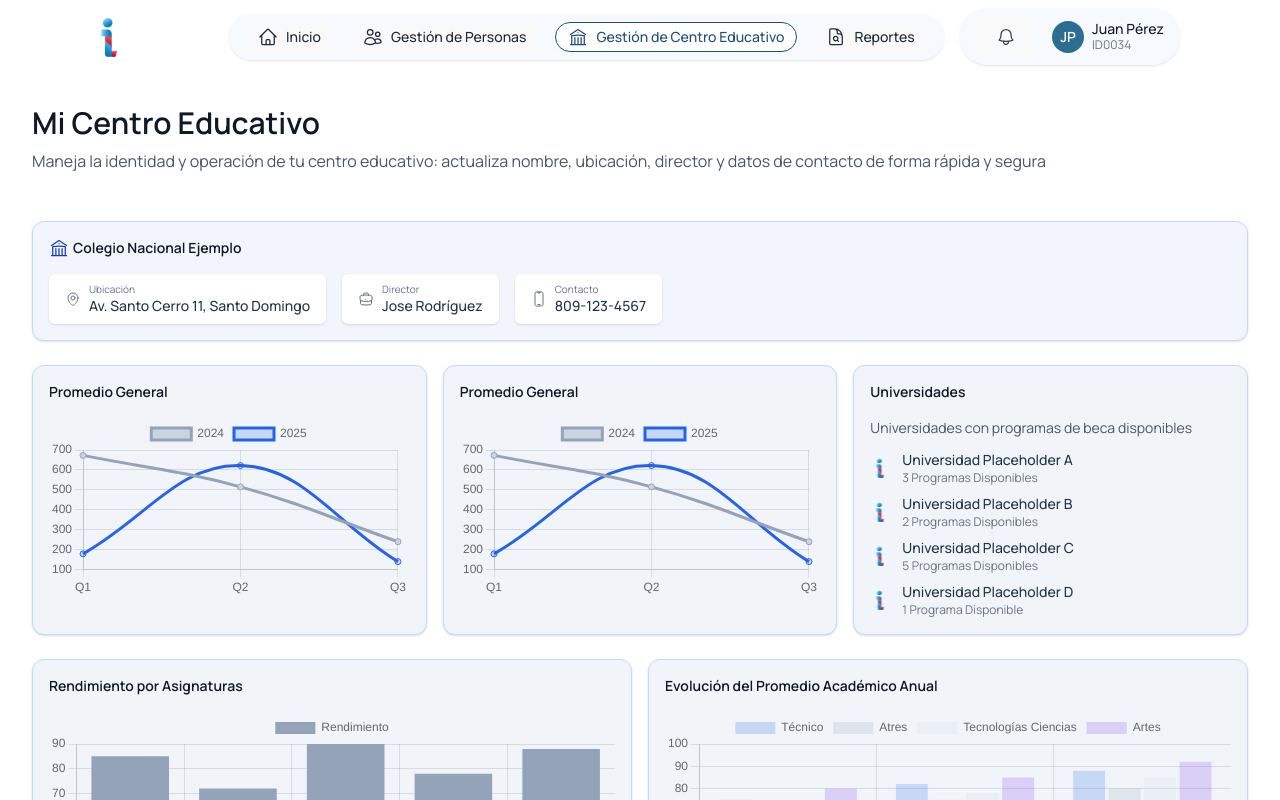
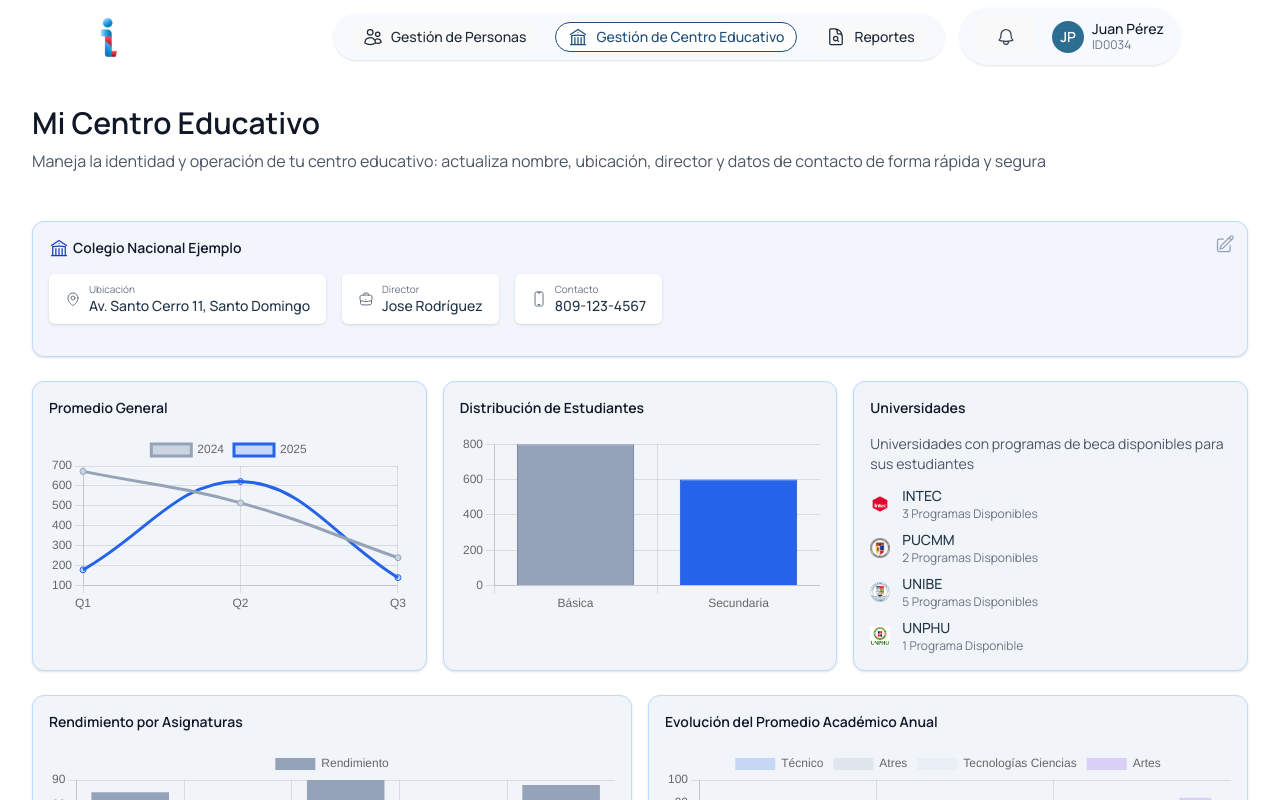
Before and after one commit to Integra-RD/integra-frontend, a React (Vite) app: page /director/institution in a window 1280 px wide. Shown: the top 800 px of the page. Built offline with nearby package versions, Linux system fonts and the light colour scheme.

Commit message:
Ajustes realizados a la configuracion del centro, homologacion del home del director y creacion de filtro de estudiante o profesor para la gestion de personas 2.0

```diff
--- a/src/components/DataTable.tsx
+++ b/src/components/DataTable.tsx
@@ -4,7 +4,7 @@ import { FunnelIcon, ArrowDownTrayIcon, PlusIcon, XMarkIcon } from '@heroicons/r
 
 export interface TableHeader {
   label: string
-  key: string
+  key: string | ((row: any) => React.ReactNode);
 }
 
 export interface DataTableProps {
@@ -12,7 +12,8 @@ export interface DataTableProps {
   data: any[]
   dropdownLabel?: string
   dropdownOptions?: string[]
-  extraFilters?: boolean
+  extraFilters?: boolean | 'with-person-type'
+  onPersonTypeChange?: (type: string) => void
 }
 
 const DataTable: React.FC<DataTableProps> = ({
@@ -20,13 +21,15 @@ const DataTable: React.FC<DataTableProps> = ({
   data,
   dropdownLabel,
   dropdownOptions = [],
-  extraFilters = false
+  extraFilters = false,
+  onPersonTypeChange
 }) => {
   const [currentPage, setCurrentPage] = useState(1)
   const [rowsPerPage, setRowsPerPage] = useState(10)
   const [pageInput, setPageInput] = useState('1')
   const [selected, setSelected] = useState(dropdownOptions[0] || '')
   const [additionalFilters, setAdditionalFilters] = useState<string[]>([])
+  const [personType, setPersonType] = useState('all');
 
   const totalPages = Math.ceil(data.length / rowsPerPage)
   const currentData = data.slice((currentPage - 1) * rowsPerPage, currentPage * rowsPerPage)
@@ -62,164 +65,94 @@ const DataTable: React.FC<DataTableProps> = ({
     updatedFilters.splice(index, 1)
     setAdditionalFilters(updatedFilters)
   }
+  const handlePersonTypeChange = (e: React.ChangeEvent<HTMLSelectElement>) => {
+    const value = e.target.value;
+    setPersonType(value);
+    if (onPersonTypeChange) {
+      onPersonTypeChange(value); // Notifica al componente padre
+    }
+  };
 
   return (
     <div className="px-8">
+      {/* Contenedor de filtros reorganizado */}
+      <div className="mb-6 space-y-4">
+        {/* Filtro de tipo de persona */}
+        {extraFilters === 'with-person-type' && (
+            <div className="flex items-center gap-4">
+              <select
+                value={personType}
+                onChange={handlePersonTypeChange}
+                className="border border-gray-300 rounded-md px-4 py-2 text-sm"
+              >
+                <option value="all">Estudiantes</option>
+                <option value="teacher">Profesores</option>
+              </select>
+            </div>
+          )}
+
+        {/* Filtro de cursos (existente) */}
         {dropdownLabel && (
-        <div className="flex flex-wrap items-center mb-6 gap-4">
-          {extraFilters ? (
-            <>
-              <div className="flex items-center gap-2">
+          <div className="flex flex-wrap items-center gap-4">
             <select
               value={selected}
-                  onChange={e => setSelected(e.target.value)}
-                  className="border border-gray-300 rounded-md px-4 py-2 text-sm focus:outline-none cursor-pointer hover:border-[#29638A] transition-colors"
+              onChange={(e) => setSelected(e.target.value)}
+              className="border border-gray-300 rounded-md px-4 py-2 text-sm"
             >
-                  {dropdownOptions.map(option => (
+              {dropdownOptions.map((option) => (
                 <option key={option}>{option}</option>
               ))}
             </select>
-              </div>
 
-              {additionalFilters.map((value, index) => (
-                <div key={index} className="relative flex items-center">
+            {extraFilters && (
               <button
-                    onClick={() => removeFilter(index)}
-                    className="absolute left-2 z-10 p-1 rounded-full text-gray-400 hover:bg-red-100 hover:text-red-500 focus:outline-none cursor-pointer transition-colors"
-                    aria-label="Remove filter"
+                onClick={addFilter}
+                className="flex items-center gap-2 border border-gray-300 rounded-md px-4 py-2 text-sm"
               >
-                    <XMarkIcon className="w-4 h-4" />
+                <PlusIcon className="w-4 h-4" />
+                Agregar otro curso
               </button>
-                  <select
-                    value={value}
-                    onChange={e => updateFilter(index, e.target.value)}
-                    className="border border-gray-300 rounded-md pl-10 pr-4 py-2 text-sm focus:outline-none cursor-pointer hover:border-[#29638A] transition-colors"
-                  >
-                    {dropdownOptions.map(option => (
-                      <option key={option}>{option}</option>
-                    ))}
-                  </select>
-                </div>
-              ))}
-
-              <div
-                className="inline-flex items-center border border-gray-300 rounded-md px-4 py-2 cursor-pointer text-sm hover:bg-gray-50 hover:border-[#29638A] transition-colors"
-                onClick={addFilter}
-              >
-                <PlusIcon className="w-4 h-4 mr-2" />
-                Agregar otro {dropdownLabel.toLowerCase()}
-              </div>
-            </>
-          ) : (
-            <div className="flex items-center gap-2">
-              <select
-                value={selected}
-                onChange={e => setSelected(e.target.value)}
-                className="border border-gray-300 rounded-full px-4 py-2 text-sm focus:outline-none"
-              >
-                {dropdownOptions.map(option => (
-                  <option key={option}>{option}</option>
-                ))}
-              </select>
+            )}
           </div>
         )}
       </div>
-      )}
 
+      {/* Tabla - Asegúrate que este contenedor se muestre */}
+      {data.length > 0 ? (
         <div className="rounded-2xl shadow bg-[#f5faff]/60 w-full overflow-hidden">
           <div className="overflow-x-auto">
             <table className="w-full text-sm">
               <thead className="bg-[#e9eef5] text-left text-black">
                 <tr>
-                {headers.map(header => (
+                  {headers.map((header) => (
                     <th key={header.key} className="px-6 py-3 font-medium">
                       {header.label}
                     </th>
                   ))}
-                <th className="px-6 py-3 font-medium">
-                  <div className="flex justify-end items-center space-x-2">
-                    <FunnelIcon className="w-4 h-4 cursor-pointer hover:text-[#29638A] transition-colors" />
-                    <ArrowDownTrayIcon className="w-4 h-4 cursor-pointer hover:text-[#29638A] transition-colors" />
-                  </div>
-                </th>
                 </tr>
               </thead>
               <tbody>
                 {currentData.map((row, idx) => (
                   <tr key={idx} className={idx % 2 === 0 ? 'bg-white' : 'bg-[#f0f4f9]'}>
-                  {headers.map(header => (
+                    {headers.map((header) => (
                       <td key={header.key} className="px-6 py-3">
                         {row[header.key]}
                       </td>
                     ))}
-                  <td className="px-6 py-3" />
                   </tr>
                 ))}
               </tbody>
             </table>
           </div>
-
-        <div className="w-full px-6 py-0 text-sm">
-          <div className="flex flex-col md:flex-row md:justify-end md:items-center gap-4">
-            <div className="flex items-center space-x-2">
-              <span>Filas por páginas:</span>
-              <select
-                className="bg-transparent focus:outline-none cursor-pointer hover:text-[#29638A] transition-colors"
-                value={rowsPerPage}
-                onChange={e => {
-                  setRowsPerPage(Number(e.target.value))
-                  setCurrentPage(1)
-                  setPageInput('1')
-                }}
-              >
-                {[5, 10, 15].map(n => (
-                  <option key={n} value={n}>
-                    {n}
-                  </option>
-                ))}
-              </select>
+          {/* Paginación... (mantén tu código existente) */}
         </div>
-
-            <div className="flex items-center space-x-3">
-              <button
-                className="px-2 text-lg font-medium text-gray-600 disabled:text-gray-300 focus:outline-none hover:text-[#29638A] cursor-pointer disabled:cursor-not-allowed transition-colors"
-                onClick={() => handlePageChange(currentPage - 1)}
-                disabled={currentPage === 1}
-              >
-                &lt;
-              </button>
-
-              <span className="flex items-center space-x-1">
-                <span>Page</span>
-                <input
-                  type="text"
-                  className="w-12 text-center border rounded focus:outline-none focus:border-[#29638A] transition-colors"
-                  value={pageInput}
-                  onChange={e => setPageInput(e.target.value)}
-                  onBlur={handleInputBlur}
-                  onKeyDown={e => {
-                    if (e.key === 'Enter') {
-                      e.preventDefault()
-                      handleInputBlur()
-                    }
-                  }}
-                />
-                <span>of {totalPages}</span>
-              </span>
-
-              <button
-                className="px-2 text-lg font-medium text-gray-600 disabled:text-gray-300 focus:outline-none hover:text-[#29638A] cursor-pointer disabled:cursor-not-allowed transition-colors"
-                onClick={() => handlePageChange(currentPage + 1)}
-                disabled={currentPage === totalPages}
-              >
-                &gt;
-              </button>
+      ) : (
+        <div className="text-center py-8 text-gray-500">
+          No hay datos disponibles
         </div>
+      )}
     </div>
-        </div>
-      </div>
-    </div>
-  )
+  );
 }
 
 export default DataTable
--- a/src/components/ViewCard.tsx
+++ b/src/components/ViewCard.tsx
@@ -3,7 +3,8 @@ import {
   ArrowTopRightOnSquareIcon,
   Cog8ToothIcon,
   ArrowDownTrayIcon,
-  TrashIcon
+  TrashIcon,
+  PencilSquareIcon
 } from '@heroicons/react/24/outline'
 import { cn } from '../utils/cn'
 
@@ -26,6 +27,8 @@ interface ViewCardProps {
   onDownloadClick?: () => void
   showDelete?: boolean
   onDeleteClick?: () => void
+  showEditLink?: boolean
+  onEditClick?: () => void
 }
 
 const ViewCard: React.FC<ViewCardProps> = ({
@@ -46,7 +49,9 @@ const ViewCard: React.FC<ViewCardProps> = ({
   showDownloadLink = false,
   onDownloadClick,
   showDelete = false,
-  onDeleteClick
+  onDeleteClick,
+  showEditLink = false,
+  onEditClick
 }) => {
   const isCompact = variant === 'compact'
 
@@ -103,7 +108,7 @@ const ViewCard: React.FC<ViewCardProps> = ({
 
       {children}
 
-      {(showExternalLink || showInternalLink || showDownloadLink) && (
+      {(showExternalLink || showInternalLink || showDownloadLink || showEditLink) && (
         <div className="absolute top-3 right-3 flex items-center gap-2">
           {showDownloadLink && (
             <ArrowDownTrayIcon
@@ -136,6 +141,14 @@ const ViewCard: React.FC<ViewCardProps> = ({
               className="w-5 h-5 cursor-pointer text-slate-400 hover:text-red-500 transition"
             />
           )}
+
+          {showEditLink && (
+            <PencilSquareIcon
+              onClick={onEditClick}
+              title="Editar"
+              className="w-5 h-5 cursor-pointer text-slate-400 hover:text-red-500 transition"
+            />
+          )}
         </div>
       )}
     </div>
--- a/src/pages/director/Home.tsx
+++ /dev/null
@@ -1,90 +0,0 @@
-import { useLocation, useNavigate } from 'react-router-dom'
-import React, { useState } from 'react'
-
-import {
-  AcademicCapIcon,
-  BuildingLibraryIcon,
-  CircleStackIcon,
-  DocumentMagnifyingGlassIcon,
-  HomeIcon,
-  UsersIcon
-} from '@heroicons/react/24/outline'
-import LayoutWrapper from '../../components/LayoutWrapper'
-import DataTable from '../../components/DataTable'
-
-const mockSchools = Array.from({ length: 12 }, (_, i) => ({
-  id: 53849 + i,
-  studentID: '123456789',
-  studentName: 'Juan Pérez',
-  studentAvg: '87.2',
-  updatedAt: '12/02/23'
-}))
-
-const DirectorHome: React.FC = () => {
-  const user = { name: 'Juan Pérez', id: '0034' }
-  const location = useLocation()
-  const navigate = useNavigate()
-  const [currentPage, setCurrentPage] = useState(1)
-
-  const perPage = 3
-
-  const navItems = [
-    {
-      label: 'Inicio',
-      icon: <HomeIcon className="w-5 h-5" />,
-      active: location.pathname === '/director/home',
-      onClick: () => navigate('/director/home')
-    },
-    {
-      label: 'Gestión de Personas',
-      icon: <UsersIcon className="w-5 h-5" />,
-      active: location.pathname === '/director/scholarships',
-      onClick: () => navigate('/director/scholarships')
-    },
-    {
-      label: 'Gestión de Centro Educativo',
-      icon: <BuildingLibraryIcon className="w-5 h-5" />,
-      active: location.pathname === '/director/institution',
-      onClick: () => navigate('/director/institution')
-    },
-    {
-      label: 'Reportes',
-      icon: <DocumentMagnifyingGlassIcon className="w-5 h-5" />,
-      active: location.pathname === '/director/reports',
-      onClick: () => navigate('/director/report')
-    }
-  ]
-
-  return (
-    <LayoutWrapper navItems={navItems} user={user} title="Bienvenido al Portal del Director">
-      <DataTable
-        headers={[
-          { label: 'ID', key: 'id' },
-          { label: 'Matrícula', key: 'studentID' },
-          { label: 'Estudiante', key: 'studentName' },
-          { label: 'Promedio de Calificación', key: 'studentAvg' },
-          { label: 'Ultima Actualización', key: 'updatedAt' }
-        ]}
-        data={mockSchools}
-        dropdownLabel="Curso"
-        dropdownOptions={[
-          'Primero de básica',
-          'Segundo de básica',
-          'Tercero de básica',
-          'Cuarto de básica',
-          'Quinto de básica',
-          'Sexto de básica',
-          'Primero de secundaria',
-          'Segundo de secundaria',
-          'Tercero de secundaria',
-          'Cuarto de secundaria',
-          'Quinto de secundaria',
-          'Sexto de secundaria'
-        ]}
-        extraFilters={true}
-      />
-    </LayoutWrapper>
-  )
-}
-
-export default DirectorHome
--- a/src/pages/director/InstitutionData.tsx
+++ b/src/pages/director/InstitutionData.tsx
@@ -8,24 +8,23 @@ import {
   UsersIcon,
   MapPinIcon,
   BriefcaseIcon,
-  DevicePhoneMobileIcon
+  DevicePhoneMobileIcon,
 } from '@heroicons/react/24/outline'
 import { useLocation, useNavigate } from 'react-router-dom'
 import LayoutWrapper from '../../components/LayoutWrapper'
 import ViewCard from '../../components/ViewCard'
 import ChartWrapper from '../../components/ChartWrapper'
-import logoPlaceholder from '../../assets/integraLogo.svg'
+import inteclogo from '../../assets/inteclogo.png'
+import pucmmlogo from '../../assets/pucmmlogo.png'
+import unibelogo from '../../assets/unibelogo.png'
+import unphulogo from '../../assets/unphuLogo.png'
+
 
 const submissions = [
-  {
-    name: 'Colegio Nacional Ejemplo',
-    location: 'Av. Santo Cerro 11, Santo Domingo',
-    director: 'Jose Rodríguez',
-    contacto: '809-123-4567'
-  }
+  { name: 'Colegio Nacional Ejemplo', location: 'Av. Santo Cerro 11, Santo Domingo', director: 'Jose Rodríguez', contacto: '809-123-4567' }
 ]
 
-const lineData = {
+const lineDataAvg = {
     labels: ['Q1', 'Q2', 'Q3'],
     datasets: [
       {
@@ -49,20 +48,54 @@ const lineData = {
     ]
   }
 
+  const lineDataDistStudents = {
+    labels: ['Básica', 'Secundaria'],
+    datasets: [
+      {
+        data: [800, 600],
+        backgroundColor: [
+          '#94a3b8',
+          '#2563eb'
+        ],
+        borderColor: [
+          '#64748b',
+          '#1d4ed8'
+        ],
+        borderWidth: 1
+      }
+    ]
+  }
+
+  const chartOptions = {
+    plugins: {
+        legend: {
+          display: false
+        }
+      },
+      scales: {
+        y: {
+          beginAtZero: true,
+          ticks: {
+            stepSize: 200
+          }
+        }
+      }
+  };
+
   const universities = [
-  { name: 'Universidad Placeholder A', programs: '3 Programas Disponibles', logo: logoPlaceholder },
-  { name: 'Universidad Placeholder B', programs: '2 Programas Disponibles', logo: logoPlaceholder },
-  { name: 'Universidad Placeholder C', programs: '5 Programas Disponibles', logo: logoPlaceholder },
-  { name: 'Universidad Placeholder D', programs: '1 Programa Disponible', logo: logoPlaceholder }
+    { name: 'INTEC', programs: '3 Programas Disponibles', logo: inteclogo },
+    { name: 'PUCMM', programs: '2 Programas Disponibles', logo: pucmmlogo },
+    { name: 'UNIBE', programs: '5 Programas Disponibles', logo: unibelogo },
+    { name: 'UNPHU', programs: '1 Programa Disponible', logo: unphulogo }
   ]
 
   const subjectsData = {
-  labels: ['Matemáticas', 'Lenguas', 'Artes', 'Tecnologías', 'Ciencias'],
+    labels: ['Matemáticas', 'Lenguas', 'Artes','Tecnologías','Ciencias'],
     datasets: [
       {
         label: 'Rendimiento',
         data: [85, 72, 90, 78, 88],
-      backgroundColor: ['#94a3b8']
+        backgroundColor: ['#94a3b8'],
       }
     ]
   }
@@ -101,6 +134,7 @@ const evolutionData = {
     ]
   }
 
+
   const InstitutionData: React.FC = () => {
     const user = { name: 'Juan Pérez', id: '0034' }
     const location = useLocation()
@@ -108,21 +142,15 @@ const InstitutionData: React.FC = () => {
     const [currentPage, setCurrentPage] = useState(1)
 
     const perPage = 3
-  const totalPages = Math.ceil(submissions.length / perPage)
+    //const totalPages = Math.ceil(submissions.length / perPage)
     const currentSubmissions = submissions.slice((currentPage - 1) * perPage, currentPage * perPage)
 
     const navItems = [
       {
-      label: 'Inicio',
-      icon: <HomeIcon className="w-5 h-5" />,
-      active: location.pathname === '/director/home',
-      onClick: () => navigate('/director/home')
-    },
-    {
         label: 'Gestión de Personas',
         icon: <UsersIcon className="w-5 h-5" />,
-      active: location.pathname === '/director/scholarships',
-      onClick: () => navigate('/director/scholarships')
+        active: location.pathname === '/director/members',
+        onClick: () => navigate('/director/members')
       },
       {
         label: 'Gestión de Centro Educativo',
@@ -135,7 +163,7 @@ const InstitutionData: React.FC = () => {
         icon: <DocumentMagnifyingGlassIcon className="w-5 h-5" />,
         active: location.pathname === '/director/reports',
         onClick: () => navigate('/director/report')
-    }
+      },
     ]
 
     return (
@@ -189,17 +217,19 @@ const InstitutionData: React.FC = () => {
         {/* Segunda fila: Charts + Universidades */}
         <div className="grid grid-cols-1 md:grid-cols-3 gap-4 max-w-screen-xl mx-auto">
           <ViewCard title="Promedio General" variant="detailed">
-          <ChartWrapper type="line" data={lineData} />
+            <ChartWrapper type="line" data={lineDataAvg} />
           </ViewCard>
 
-        <ViewCard title="Promedio General" variant="detailed">
-          <ChartWrapper type="line" data={lineData} />
+          <ViewCard title="Distribución de Estudiantes" variant="detailed">
+          <ChartWrapper
+                type="bar"
+                data={lineDataDistStudents}
+                options={chartOptions}
+            />
           </ViewCard>
 
           <ViewCard title="Universidades" variant="detailed">
-          <p className="text-sm text-gray-600 mb-3">
-            Universidades con programas de beca disponibles
-          </p>
+            <p className="text-sm text-gray-600 mb-3">Universidades con programas de beca disponibles para sus estudiantes</p>
             <ul className="space-y-2">
               {universities.map((uni, idx) => (
                 <li key={idx} className="flex items-center gap-3">
@@ -218,18 +248,23 @@ const InstitutionData: React.FC = () => {
             <ViewCard title="Rendimiento por Asignaturas" variant="detailed">
                 <ChartWrapper type="bar" data={subjectsData} />
                 <div className="mt-4 text-sm text-gray-600">
-            <ul className="list-disc list-inside ml-2"></ul>
+                <ul className="list-disc list-inside ml-2">
+                </ul>
                 </div>
             </ViewCard>
 
             <ViewCard title="Evolución del Promedio Académico Anual" variant="detailed">
                 <ChartWrapper type="bar" data={evolutionData} />
                 <div className="mt-4 text-sm text-gray-600">
-            <ul className="list-disc list-inside ml-2"></ul>
+                <ul className="list-disc list-inside ml-2">
+                </ul>
                 </div>
-          <div className="mt-2 text-xs text-gray-500"></div>
+                <div className="mt-2 text-xs text-gray-500">
+                </div>
             </ViewCard>
         </div>
+
+
       </LayoutWrapper>
     )
   }
--- a/src/router/routes.tsx
+++ b/src/router/routes.tsx
@@ -22,7 +22,7 @@ import GradeHistory from '../pages/student/GradeHistory'
 import GradeAverage from '../pages/student/GradeAverage'
 import AcademicRanking from '../pages/student/AcademicRanking'
 import NotificationsPage from '../pages/student/NotificationsPage'
-import DirectorHome from '../pages/director/Home'
+import DirectorHome from '../pages/director/MembersAdmin'
 import InstitutionData from '../pages/director/InstitutionData'
 
 export default function AppRouter() {
@@ -44,6 +44,8 @@ export default function AppRouter() {
 
         {/* Director */}
         <Route path="/director/messaging" element={<DirectorMessagingPage />} />
+        <Route path="/director/members" element={<DirectorHome/>} />
+        <Route path="/director/institution" element={<InstitutionData />} />
 
         {/* Teacher */}
         <Route path="/teacher/messaging" element={<TeacherMessagingPage />} />
@@ -54,9 +56,6 @@ export default function AppRouter() {
         <Route path="/student/rankings" element={<AcademicRanking />} />
         <Route path="/student/notifications" element={<NotificationsPage />} />
 
-        {/*Director */}
-        <Route path="/director/home" element={<DirectorHome />} />
-        <Route path="/director/institution" element={<InstitutionData />} />
       </Routes>
     </BrowserRouter>
   )
```
Lines whose indentation alone changed are shown as unchanged.
